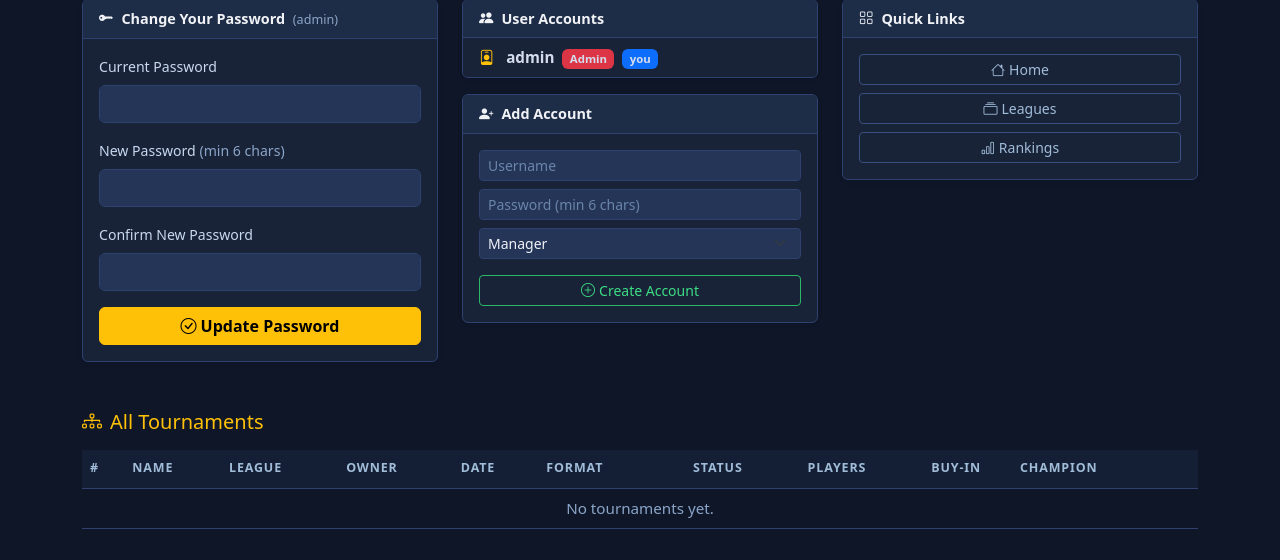
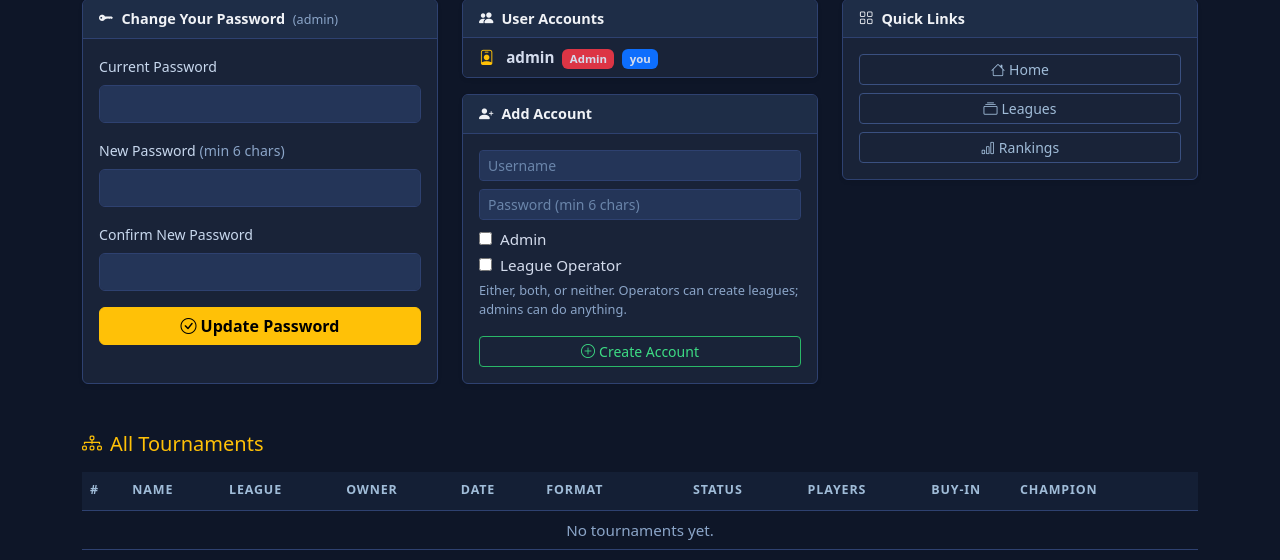
Before and after one commit to metachungoid/tourneytracker, a Flask app: page /admin in a window 1280 px wide. Shown: the part 400-960 px from the top of the page. Run offline with Flask 3, Linux system fonts and the light colour scheme; a user stored in the database is signed in.

Commit message:
models: rename admin→user, drop role, add checkbox UI
- Create app_migrations.py with migrate_admin_to_user() (idempotent,
  handles rename, boolean backfill, role column drop)
- Rename class Admin→User (__tablename__ = 'user'), drop role column,
  add role @property for backward compat; Admin = User alias kept
- Update all db.ForeignKey('admin.id') → db.ForeignKey('user.id') and
  all db.relationship('Admin') → db.relationship('User')
- Wire migrate_admin_to_user() into app.py startup before db.create_all()
- Replace <select name="role"> with is_admin/is_league_operator checkboxes
  in admin.html; update admin_add_user route to read the new fields
- Fix routes/settings.py to use is_league_operator boolean instead of .role
- Update all test helpers to drop role= kwargs

Co-Authored-By: Claude Opus 4.7 <noreply@anthropic.com>

```diff
--- a/app.py
+++ b/app.py
@@ -40,7 +40,7 @@ def inject_league_context():
 
 def create_default_admin():
     if not Admin.query.filter_by(username='admin').first():
-        a = Admin(username='admin', role='admin', is_admin=True, is_league_operator=False)
+        a = Admin(username='admin', is_admin=True, is_league_operator=False)
         a.set_password('admin123')
         db.session.add(a)
         db.session.commit()
@@ -48,50 +48,47 @@ def create_default_admin():
 
 
 with app.app_context():
+    from app_migrations import migrate_admin_to_user
+    migrate_admin_to_user(db.engine)
     db.create_all()
-    # Migration: add new columns for double elimination support
+    # Additive ALTER TABLEs — safe to re-run.
     for col_sql in [
         "ALTER TABLE tournament ADD COLUMN bracket_type VARCHAR(10) DEFAULT 'single'",
         "ALTER TABLE tournament ADD COLUMN lb_format VARCHAR(20) DEFAULT 'bestof'",
         "ALTER TABLE tournament ADD COLUMN lb_race_to INTEGER DEFAULT 1",
-        "ALTER TABLE admin ADD COLUMN role VARCHAR(20) DEFAULT 'admin'",
-        "ALTER TABLE admin ADD COLUMN is_admin BOOLEAN NOT NULL DEFAULT 0",
-        "ALTER TABLE admin ADD COLUMN is_league_operator BOOLEAN NOT NULL DEFAULT 0",
-        "UPDATE admin SET is_admin = 1 WHERE role = 'admin' AND is_admin = 0",
-        "UPDATE admin SET is_league_operator = 1 WHERE role = 'manager' AND is_league_operator = 0",
-        "ALTER TABLE tournament ADD COLUMN owner_id INTEGER REFERENCES admin(id)",
+        "ALTER TABLE tournament ADD COLUMN owner_id INTEGER REFERENCES user(id)",
+        "ALTER TABLE tournament ADD COLUMN bar_id INTEGER REFERENCES bar(id)",
         "ALTER TABLE player_profile ADD COLUMN first_name VARCHAR(50)",
         "ALTER TABLE player_profile ADD COLUMN last_name VARCHAR(50)",
-        "CREATE TABLE IF NOT EXISTS league (id INTEGER PRIMARY KEY AUTOINCREMENT, name VARCHAR(100) NOT NULL, owner_id INTEGER NOT NULL REFERENCES admin(id))",
         "ALTER TABLE player_profile ADD COLUMN league_id INTEGER REFERENCES league(id)",
+        "ALTER TABLE player_profile ADD COLUMN user_id INTEGER REFERENCES user(id)",
+        "CREATE TABLE IF NOT EXISTS league (id INTEGER PRIMARY KEY AUTOINCREMENT, name VARCHAR(100) NOT NULL, owner_id INTEGER NOT NULL REFERENCES user(id))",
         "ALTER TABLE tournament ADD COLUMN league_id INTEGER REFERENCES league(id)",
         "ALTER TABLE manager_share ADD COLUMN league_id INTEGER REFERENCES league(id)",
-        "ALTER TABLE player_profile ADD COLUMN user_id INTEGER REFERENCES admin(id)",
         """CREATE TABLE IF NOT EXISTS bar (
-    id INTEGER PRIMARY KEY AUTOINCREMENT,
-    name VARCHAR(120) NOT NULL,
-    address VARCHAR(200),
-    phone VARCHAR(30),
-    created_by_id INTEGER REFERENCES admin(id),
-    created_at TIMESTAMP
-)""",
+            id INTEGER PRIMARY KEY AUTOINCREMENT,
+            name VARCHAR(120) NOT NULL,
+            address VARCHAR(200),
+            phone VARCHAR(30),
+            created_by_id INTEGER REFERENCES user(id),
+            created_at TIMESTAMP
+        )""",
         """CREATE TABLE IF NOT EXISTS bar_membership (
-    id INTEGER PRIMARY KEY AUTOINCREMENT,
-    user_id INTEGER NOT NULL REFERENCES admin(id),
-    bar_id INTEGER NOT NULL REFERENCES bar(id),
-    is_primary BOOLEAN NOT NULL DEFAULT 0,
-    UNIQUE (user_id, bar_id)
-)""",
+            id INTEGER PRIMARY KEY AUTOINCREMENT,
+            user_id INTEGER NOT NULL REFERENCES user(id),
+            bar_id INTEGER NOT NULL REFERENCES bar(id),
+            is_primary BOOLEAN NOT NULL DEFAULT 0,
+            UNIQUE (user_id, bar_id)
+        )""",
         "CREATE UNIQUE INDEX IF NOT EXISTS uq_bar_membership_primary ON bar_membership (bar_id) WHERE is_primary = 1",
-        "ALTER TABLE tournament ADD COLUMN bar_id INTEGER REFERENCES bar(id)",
         """CREATE TABLE IF NOT EXISTS league_sponsorship (
-    id INTEGER PRIMARY KEY AUTOINCREMENT,
-    league_id INTEGER NOT NULL REFERENCES league(id),
-    bar_id INTEGER NOT NULL REFERENCES bar(id),
-    invited_by_id INTEGER REFERENCES admin(id),
-    invited_at TIMESTAMP,
-    UNIQUE (league_id, bar_id)
-)""",
+            id INTEGER PRIMARY KEY AUTOINCREMENT,
+            league_id INTEGER NOT NULL REFERENCES league(id),
+            bar_id INTEGER NOT NULL REFERENCES bar(id),
+            invited_by_id INTEGER REFERENCES user(id),
+            invited_at TIMESTAMP,
+            UNIQUE (league_id, bar_id)
+        )""",
     ]:
         try:
             db.session.execute(db.text(col_sql))
@@ -99,7 +96,7 @@ with app.app_context():
         except Exception:
             db.session.rollback()
 
-    # Migrate legacy name → first_name + last_name
+    # Migrate legacy name → first_name + last_name (unchanged from before)
     from models import PlayerProfile, League, ManagerShare
     for p in PlayerProfile.query.filter(
         PlayerProfile.first_name.is_(None),
@@ -110,19 +107,20 @@ with app.app_context():
         p.last_name = parts[1] if len(parts) > 1 else ''
     db.session.commit()
 
-    # Migrate existing data into leagues (one default league per manager/admin who owns tournaments)
+    # Default-league migration (unchanged from before, but reads `User`)
+    from models import User, Tournament
     if League.query.count() == 0:
         owner_ids = {t.owner_id for t in Tournament.query.filter(
             Tournament.owner_id.isnot(None)
         ).all()}
-        for a in Admin.query.filter_by(role='manager').all():
-            owner_ids.add(a.id)
+        for u in User.query.filter_by(is_league_operator=True).all():
+            owner_ids.add(u.id)
         if not owner_ids:
-            admin_user = Admin.query.filter_by(role='admin').first()
+            admin_user = User.query.filter_by(is_admin=True).first()
             if admin_user:
                 owner_ids.add(admin_user.id)
         for oid in owner_ids:
-            owner = db.session.get(Admin, oid)
+            owner = db.session.get(User, oid)
             league = League(name=f"{owner.username}'s League", owner_id=oid)
             db.session.add(league)
             db.session.flush()
@@ -131,7 +129,6 @@ with app.app_context():
         if first_league:
             Tournament.query.filter(Tournament.league_id.is_(None)).update({'league_id': first_league.id})
             PlayerProfile.query.filter(PlayerProfile.league_id.is_(None)).update({'league_id': first_league.id})
-        # Migrate ManagerShare: owner_id → league_id
         for share in ManagerShare.query.filter(ManagerShare.league_id.is_(None)).all():
             league = League.query.filter_by(owner_id=share.owner_id).first()
             if league:
--- a/routes/admin.py
+++ b/routes/admin.py
@@ -42,9 +42,8 @@ def admin_panel():
 def admin_add_user():
     username = request.form.get('username', '').strip()
     password = request.form.get('password', '')
-    role = request.form.get('role', 'manager')
-    if role not in ('admin', 'manager'):
-        role = 'manager'
+    is_admin_flag = request.form.get('is_admin') == '1'
+    is_op_flag = request.form.get('is_league_operator') == '1'
     if not username or not password:
         flash('Username and password are required.', 'danger')
         return redirect(url_for('admin.admin_panel'))
@@ -54,13 +53,13 @@ def admin_add_user():
     if Admin.query.filter_by(username=username).first():
         flash(f'Username "{username}" is already taken.', 'danger')
         return redirect(url_for('admin.admin_panel'))
-    a = Admin(username=username, role=role)
-    a.is_admin = (role == 'admin')
-    a.is_league_operator = (role == 'manager')
+    a = Admin(username=username, is_admin=is_admin_flag,
+              is_league_operator=is_op_flag)
     a.set_password(password)
     db.session.add(a)
     db.session.commit()
-    flash(f'{role.capitalize()} "{username}" created.', 'success')
+    label = 'Admin' if is_admin_flag else ('League Operator' if is_op_flag else 'User')
+    flash(f'{label} "{username}" created.', 'success')
     return redirect(url_for('admin.admin_panel'))
 
 
@@ -73,5 +72,5 @@ def admin_delete_admin(aid):
     a = Admin.query.get_or_404(aid)
     db.session.delete(a)
     db.session.commit()
-    flash(f'{a.role.capitalize()} "{a.username}" removed.', 'info')
+    flash(f'User "{a.username}" removed.', 'info')
     return redirect(url_for('admin.admin_panel'))
--- a/routes/settings.py
+++ b/routes/settings.py
@@ -21,7 +21,7 @@ def settings():
             for s in lg.shares:
                 all_delegate_ids.add(s.delegate_id)
         other_managers = Admin.query.filter(
-            Admin.role == 'manager',
+            Admin.is_league_operator == True,  # noqa: E712
             Admin.id != current_user.id,
         ).order_by(Admin.username).all()
     return render_template('settings.html',
@@ -67,7 +67,7 @@ def add_delegate():
         flash('You can only share your own leagues.', 'danger')
         return redirect(url_for('settings.settings'))
     delegate = Admin.query.get(delegate_id)
-    if not delegate or delegate.role != 'manager':
+    if not delegate or not delegate.is_league_operator:
         flash('Can only share with other manager accounts.', 'danger')
         return redirect(url_for('settings.settings'))
     if ManagerShare.query.filter_by(league_id=league_id, delegate_id=delegate_id).first():
--- a/templates/admin.html
+++ b/templates/admin.html
@@ -139,8 +139,8 @@
           <div>
             <i class="bi bi-person-badge me-2 text-warning"></i>
             <strong>{{ a.username }}</strong>
-            <span class="badge {% if a.is_admin %}bg-danger{% else %}bg-info{% endif %} ms-1 small">
-              {{ a.role|capitalize }}
+            <span class="badge {% if a.is_admin %}bg-danger{% elif a.is_league_operator %}bg-info{% else %}bg-secondary{% endif %} ms-1 small">
+              {% if a.is_admin %}Admin{% elif a.is_league_operator %}Operator{% else %}User{% endif %}
             </span>
             {% if a.id == current_user.id %}
               <span class="badge bg-primary ms-1 small">you</span>
@@ -148,7 +148,7 @@
           </div>
           {% if a.id != current_user.id %}
           <form method="post" action="{{ url_for('admin.admin_delete_admin', aid=a.id) }}"
-                onsubmit="return confirm('Remove {{ a.role }} {{ a.username }}?')">
+                onsubmit="return confirm('Remove user {{ a.username }}?')">
             <button class="btn btn-sm btn-outline-danger py-0">
               <i class="bi bi-trash"></i>
             </button>
@@ -175,10 +175,17 @@
                    placeholder="Password (min 6 chars)" required minlength="6">
           </div>
           <div class="mb-3">
-            <select name="role" class="form-select form-select-sm">
-              <option value="manager">Manager</option>
-              <option value="admin">Admin</option>
-            </select>
+            <div class="form-field">
+              <label class="form-checkbox d-block">
+                <input type="checkbox" name="is_admin" value="1">
+                <span class="ms-1">Admin</span>
+              </label>
+              <label class="form-checkbox d-block mt-1">
+                <input type="checkbox" name="is_league_operator" value="1">
+                <span class="ms-1">League Operator</span>
+              </label>
+              <p class="form-text text-muted small mt-1">Either, both, or neither. Operators can create leagues; admins can do anything.</p>
+            </div>
           </div>
           <button type="submit" class="btn btn-outline-success btn-sm w-100">
             <i class="bi bi-plus-circle me-1"></i>Create Account
--- a/templates/base.html
+++ b/templates/base.html
@@ -59,8 +59,8 @@
         <li class="nav-item">
           <span class="nav-link text-muted">
             <i class="bi bi-person-fill me-1"></i>{{ current_user.username }}
-            <span class="badge {% if current_user.is_admin %}bg-danger{% else %}bg-info{% endif %} ms-1" style="font-size:0.6rem">
-              {{ current_user.role|capitalize }}
+            <span class="badge {% if current_user.is_admin %}bg-danger{% elif current_user.is_league_operator %}bg-info{% else %}bg-secondary{% endif %} ms-1" style="font-size:0.6rem">
+              {% if current_user.is_admin %}Admin{% elif current_user.is_league_operator %}Operator{% else %}User{% endif %}
             </span>
           </span>
         </li>
--- a/templates/settings.html
+++ b/templates/settings.html
@@ -4,8 +4,8 @@
 {% block content %}
 <div class="d-flex align-items-center gap-3 mb-4">
   <h2 class="mb-0"><i class="bi bi-gear-fill text-warning me-2"></i>Settings</h2>
-  <span class="badge {% if current_user.is_admin %}bg-danger{% else %}bg-info{% endif %}">
-    {{ current_user.role|capitalize }}
+  <span class="badge {% if current_user.is_admin %}bg-danger{% elif current_user.is_league_operator %}bg-info{% else %}bg-secondary{% endif %}">
+    {% if current_user.is_admin %}Admin{% elif current_user.is_league_operator %}Operator{% else %}User{% endif %}
   </span>
 </div>
 
```
Also changed, not shown: app_migrations.py (added, +43 -0 lines), models.py (+28 -20 lines), tests/conftest.py (+1 -2 lines), tests/test_bar_membership.py (+1 -1 lines), tests/test_bar_tournaments.py (+1 -1 lines), tests/test_league_sponsorship.py (+3 -3 lines), tests/test_migration_admin_to_user.py (added, +45 -0 lines), tests/test_sponsor_routes.py (+32 -1 lines), tests/test_user_capabilities.py (+1 -2 lines).
